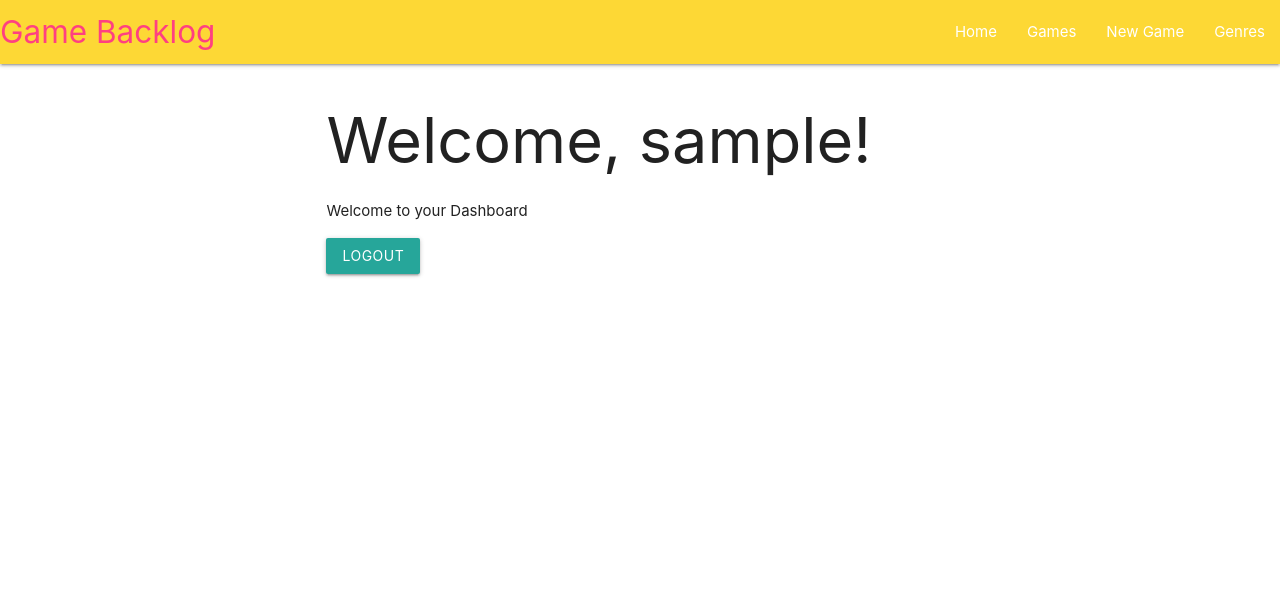
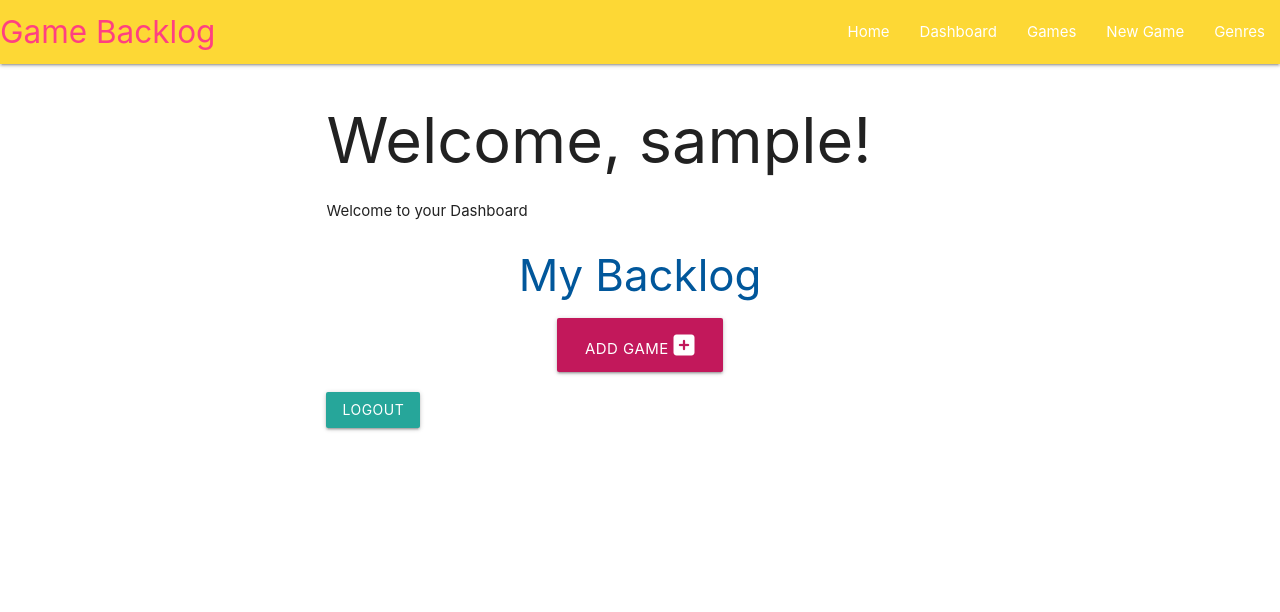
Before and after one commit to Travyssm/game-backlog-p, a Flask app: page / in a window 1280 px wide. Shown: the top 612 px of the page. Run offline with Flask 3, Linux system fonts and the light colour scheme; the visitor is signed in with stand-in values (Sample User, id 1); some libraries are stand-ins or nearby versions.

Commit message:
added authorization for dashboard

```diff
--- a/gamebacklog/__init__.py
+++ b/gamebacklog/__init__.py
@@ -1,5 +1,5 @@
 import os
-from flask import Flask
+from flask import Flask, redirect, url_for, flash
 from flask_sqlalchemy import SQLAlchemy
 from flask_login import LoginManager
 from flask_bcrypt import Bcrypt
@@ -21,6 +21,11 @@ from gamebacklog.models import User
 def load_user(uid):
     return User.query.get(uid)
 
+@login_manager.unauthorized_handler
+def unauthorized_callback():
+    flash("Login required to visit dashboard!")
+    return redirect(url_for("home"))
+
 bcrypt = Bcrypt(app)
 
 
--- a/gamebacklog/routes.py
+++ b/gamebacklog/routes.py
@@ -9,6 +9,7 @@ def home():
         return render_template("dashboard.html")
     else:
         return render_template("index.html")
+
 
 @app.route("/register", methods=["GET", "POST"])
 def register():
@@ -122,6 +123,7 @@ def add_game():
         return redirect(url_for("home"))
     return render_template("add_game.html", genres=genres)
 
+
 @app.route("/edit_game/<int:game_id>", methods=["GET", "POST"])
 def edit_game(game_id):
     game = Game.query.get_or_404(game_id)
@@ -141,3 +143,8 @@ def delete_game(game_id):
     db.session.delete(game)
     db.session.commit()
     return redirect(url_for("games"))
+
+@app.route("/dashboard")
+@login_required
+def dashboard():
+    return render_template("dashboard.html")
--- a/gamebacklog/templates/add_game.html
+++ b/gamebacklog/templates/add_game.html
@@ -3,11 +3,11 @@
 
 <h3 class="light-blue-text text-darken-4 center-align">Add Game</h3>
 
-<div class="row card-panel pink accent-2">
+<div class="row card-panel pink darken-2 black-text">
     <form class="col s12" method="POST" action="{{ url_for('add_game') }}">
         <!-- game_name -->
         <div class="row">
-            <div class="input-field col s12">
+            <div class="input-field col s12 black-text">
                 <i class="fas fa-pencil-alt prefix light-blue-text text-darken-4"></i>
                 <input id="game_name" name="game_name" minlength="2" maxlength="50" type="text" class="validate" required>
                 <label for="game_name">Game Name</label>
--- a/gamebacklog/templates/add_genre.html
+++ b/gamebacklog/templates/add_genre.html
@@ -3,7 +3,7 @@
 
 <h3 class="light-blue-text text-darken-4 center-align">Add Genre</h3>
 
-<div class="row card-panel pink accent-2">
+<div class="row card-panel pink accent-2 black-text">
     <form class="col s12" method="POST" action="{{ url_for('add_genre') }}">
         <!-- genre_name -->
         <div class="row">
--- a/gamebacklog/templates/base.html
+++ b/gamebacklog/templates/base.html
@@ -13,10 +13,11 @@
         <!-- top navbar -->
         <nav class="yellow darken-1">
             <div class="nav-wrapper">
-              <a href="" class="brand-logo pink-text text-accent-2">Game Backlog</a>
+              <a href="{{ url_for('home') }}" class="brand-logo pink-text text-accent-2">Game Backlog</a>
               <a href="#" data-target="mobile-demo" class="sidenav-trigger"><i class="fas fa-bars"></i></a>
               <ul class="right hide-on-med-and-down">
                 <li><a href="{{ url_for('home') }}">Home</a></li>
+                <li><a href="{{ url_for('dashboard') }}">Dashboard</a></li>
                 <li><a href="{{ url_for('games') }}">Games</a></li>
                 <li><a href="{{ url_for('add_game') }}">New Game</a></li>
                 <li><a href="{{ url_for('genres') }}">Genres</a></li>
@@ -27,6 +28,7 @@
           <!-- mobile sidenav -->
           <ul class="sidenav" id="mobile-demo">
             <li><a href="{{ url_for('home') }}">Home</a></li>
+            <li><a href="{{ url_for('dashboard') }}">Dashboard</a></li>
             <li><a href="{{ url_for('games') }}">Games</a></li>
             <li><a href="{{ url_for('add_game') }}">New Game</a></li>
             <li><a href="{{ url_for('genres') }}">Genres</a></li>
--- a/gamebacklog/templates/dashboard.html
+++ b/gamebacklog/templates/dashboard.html
@@ -4,6 +4,18 @@
 <div class="container">
     <h1>Welcome, {{ current_user.username }}!</h1>
     <p>Welcome to your Dashboard</p>
+
+    <h3 class="light-blue-text text-darken-4 center-align">My Backlog</h3>
+
+<div class="row">
+    <div class="col s12 center-align">
+        <a href="" class="btn-large pink darken-2">
+            Add Game <i class="fa-solid fa-square-plus"></i>
+        </a>
+    </div>
+</div>
+
+
     <a href="{{ url_for('logout') }}" class="waves-effect waves-light btn">Logout</a>
 </div>
 
--- a/gamebacklog/templates/edit_game.html
+++ b/gamebacklog/templates/edit_game.html
@@ -3,7 +3,7 @@
 
 <h3 class="light-blue-text text-darken-4 center-align">Add Game</h3>
 
-<div class="row card-panel pink accent-2">
+<div class="row card-panel pink accent-2 black-text">
     <form class="col s12" method="POST" action="{{ url_for('edit_game', game_id=game.id) }}">
         <!-- game_name -->
         <div class="row">
--- a/gamebacklog/templates/edit_genre.html
+++ b/gamebacklog/templates/edit_genre.html
@@ -3,7 +3,7 @@
 
 <h3 class="light-blue-text text-darken-4 center-align">Edit Genre</h3>
 
-<div class="row card-panel pink accent-2">
+<div class="row card-panel pink accent-2 black-text">
     <form class="col s12" method="POST" action="{{ url_for('edit_genre', genre_id=genre.id) }}">
         <!-- genre_name -->
         <div class="row">
--- a/gamebacklog/templates/index.html
+++ b/gamebacklog/templates/index.html
@@ -26,7 +26,7 @@
     {% for mesg in get_flashed_messages() %}
       <p>{{ mesg }}</p>
     {% endfor %}
-    <p> Not yet registered</p>
+    <p> Not yet registered?</p>
     <a href="{{ url_for('register')}}" class="waves-effect waves-light btn">Register
         <i class="fa-solid fa-user-plus"></i>
     </a>
```
